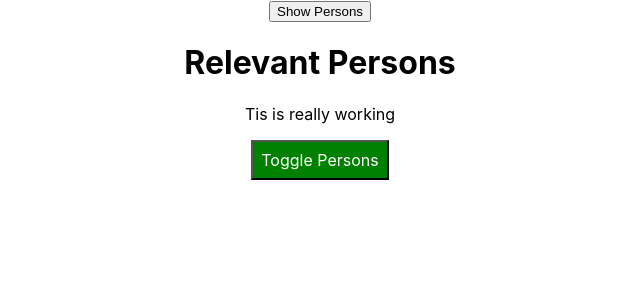
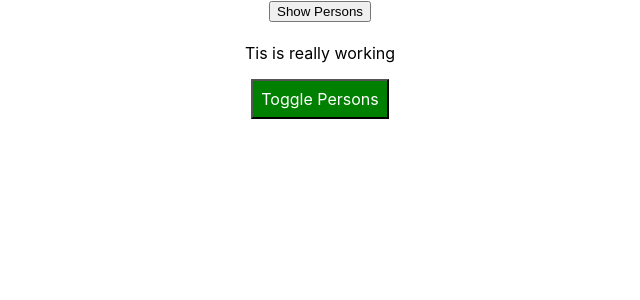
Before and after one commit to p7rathore/React_app, a React app: page / in a window 1280 px wide. Shown: the top 300 px of the page, without its empty margins (320-960 px from the left). Built offline with nearby package versions, Linux system fonts and the light colour scheme.

Commit message:
A Different Approach to HOCs

```diff
--- a/src/components/Persons/Person/Person.js
+++ b/src/components/Persons/Person/Person.js
@@ -1,7 +1,8 @@
 import React, { Component} from 'react';
 import './Person.css';
 import Radium from 'radium';
-import WithClass from '../../hoc/WithClass'
+import withClass from '../../hoc/withClass'
+import Aux from '../../hoc/Aux'
 class Person extends Component {
     constructor(props){
         super(props)
@@ -25,12 +26,14 @@
         }
         return (
                 // <div className="Person" style={style}>
-                <WithClass classes="Person">
+                // <WithClass classes="Person">
+                <Aux>
                     <p onClick={this.props.click}> I'm a {this.props.name} and I am {this.props.age} year old!</p>
                     <p>{this.props.children}</p>
                     <input type="text" onChange={this.props.changed} value={this.props.name}/>
                 {/* </div>     */}
-                </WithClass>
+                {/* </WithClass> */}
+                </Aux>
             );
             // return [
             //     <p key='1' onClick={this.props.click}> I'm a {this.props.name} and I am {this.props.age} year old!</p>,
@@ -40,4 +43,4 @@
     }
 };
 
-export default Radium(Person);
+export default Radium(withClass(Person, "Person"));
--- a/src/components/hoc/WithClass.js
+++ /dev/null
@@ -1,9 +0,0 @@
-import React from 'react';
-
-const withClass = (props) => (
-    <div className={props.classes}>
-        {props.children}
-    </div>
-);
-
-export default withClass
--- /dev/null
+++ b/src/components/hoc/withClass.js
@@ -0,0 +1,11 @@
+import React from 'react';
+
+const withClass = (WrappedComponent, className) => {
+    return (props) => (
+        <div className={className}>
+            <WrappedComponent />
+        </div>
+    )
+    };
+
+export default withClass;
--- a/src/containers/App.js
+++ b/src/containers/App.js
@@ -4,7 +4,8 @@
 import Radium, {StyleRoot} from 'radium';
 import './App.css';
 import Cockpit from '../components/Cockpit/Cockpit';
-import WithClass from '../components/hoc/WithClass'
+import withClass from '../components/hoc/withClass';
+import Aux from '../components/hoc/Aux';
 
 class App extends PureComponent {
 	constructor(props){
@@ -108,7 +109,8 @@
 		return (
 			<StyleRoot>
 				{/* <div className = "App" > */}
-				<WithClass classes="App">
+				{/* <WithClass classes="App"> */}
+				<Aux>
 					<button onClick={() => {this.setState({showPersons: true})}}>Show Persons</button>
 					<Cockpit
 						appTitle={this.props.title}
@@ -119,10 +121,11 @@
 					/>
 					{persons}
 					{/* </div> */}
-				</WithClass>
+				{/* </WithClass> */}
+				</Aux>
 			</StyleRoot>
 		);
   	}
 }
 
-export default Radium(App);
+export default Radium(withClass(App, "App"));
```
Also changed, not shown: src/components/Cockpit/Cockpit.js (+3 -7 lines).
